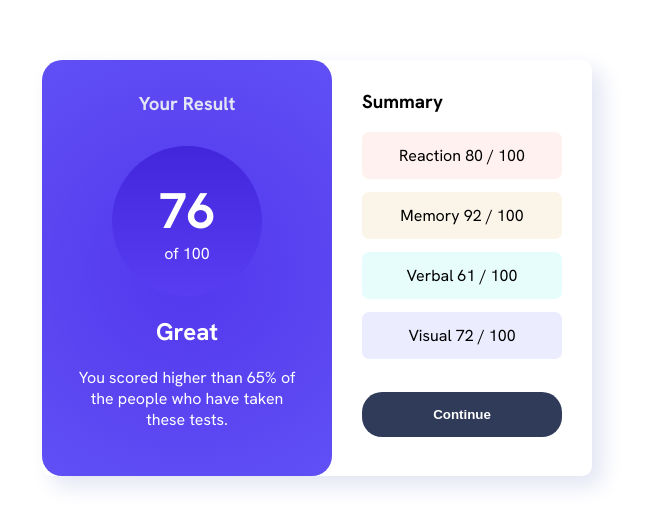
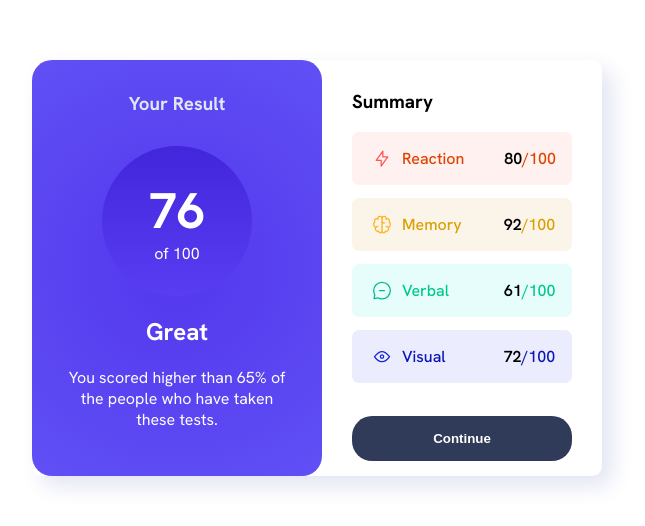
Before and after one commit to MirrorInstinct/results-summary-component-main, a plain HTML site: page index.html in a window 1280 px wide. Shown: the part 132-658 px from the top of the page, without its empty margins (323-968 px from the left). Drawn offline with Linux system fonts and the light colour scheme.

Commit message:
Removed JSON, Had too much trouble progressing

```diff
--- a/index.html
+++ b/index.html
@@ -19,54 +19,36 @@
     <div class = "summary">
       <h3>Summary</h3>
       <div class="summary-results">
-        <p id="reaction"></p>
-        <p id="memory"></p>
-        <p id="verbal"></p>
-        <p id="visual"></p>
-      </div>
+        <div id="reaction">
+          <img src="assets/images/icon-reaction.svg">
+          <p>Reaction</p>
+          <p class="reaction-count"><strong>80</strong>/100</p>
+        </div>
+        <div id="memory">
+          <img src="assets/images/icon-memory.svg">
+          <p>Memory</p>
+          <p class="memory-count"><strong>92</strong>/100</p>
+        </div>
+        <div id="verbal">
+          <img src="assets/images/icon-verbal.svg">
+          <p>Verbal</p>
+          <p class="verbal-count"><strong>61</strong>/100</p>
+        </div>
+        <div id="visual">
+          <img src="assets/images/icon-visual.svg">
+          <p>Visual</p>
+          <p class="visual-count"><strong>72</strong>/100</p>
+        </div>
+        <!-- <p id="memory"><img src="assets/images/icon-memory.svg"> Memory</p>
+        <p id="verbal"><img src="assets/images/icon-verbal.svg"> Verbal</p>
+        <p id="visual"><img src="assets/images/icon-visual.svg"> Visual</p>
+      </div> -->
 
       <button class="continue" type="submit">Continue</button>
     </div>
   </div>
 
-  <script>
-    let summary =
-    `[
-      {
-        "category": "Reaction",
-        "score": 80,
-        "icon": "./assets/images/icon-reaction.svg"
-      },
-      {
-        "category": "Memory",
-        "score": 92,
-        "icon": "./assets/images/icon-memory.svg"
-      },
-      {
-        "category": "Verbal",
-        "score": 61,
-        "icon": "./assets/images/icon-verbal.svg"
-      },
-      {
-        "category": "Visual",
-        "score": 72,
-        "icon": "./assets/images/icon-visual.svg"
-      }
-    ]`
-    let obj = JSON.parse(summary);
-
-    // const image = new Image();
-    // image.src = "assets/images/icon-reaction.svg";
-    // document.getElementById("reaction").appendChild(image);
-
-    document.getElementById("reaction").innerHTML = obj[0]["category"] + " " + obj[0]["score"] + " / 100";
-    document.getElementById("memory").innerHTML = obj[1]["category"] + " " + obj[1]["score"] + " / 100";
-    document.getElementById("verbal").innerHTML = obj[2]["category"] + " " + obj[2]["score"] + " / 100";
-    document.getElementById("visual").innerHTML = obj[3]["category"] + " " + obj[3]["score"] + " / 100";
-  </script>
-
-
-   <!-- <div class="attribution">
+<!-- <div class="attribution">
     Challenge by <a href="https://www.frontendmentor.io?ref=challenge" target="_blank">Frontend Mentor</a>.
     Coded by <a href="#">Jarol</a>
   </div> -->
--- a/style.css
+++ b/style.css
@@ -59,7 +59,7 @@
 }
 
 .summary {
-    width: 200px;
+    width: 220px;
     padding: 10px 30px;
 }
 
@@ -70,17 +70,110 @@
 #reaction {
     background-color: #fff1ef;
     border-radius: 7px;
-    padding: 13px;
-    text-align: center;
+    color: #df4300;
+    font-weight: 500;
+    display: flex;
+    padding-left: 20px;
     margin: 13px 0;
+}
+
+#reaction img {
+    padding-right: 10px;
+    vertical-align: middle;
+}
+
+.reaction-count {
+    padding-left: 10px;
+}
+.reaction-count strong {
+    padding-left: 30px;
+    font-weight: 600;
+    color: black;
 }
 
 #memory {
     background-color: #fbf5e9;
     border-radius: 7px;
+    color: #dc9e00;
+    font-weight: 500;
+    display: flex;
+    padding-left: 20px;
+    margin: 13px 0;
+}
+
+#memory img {
+    padding-right: 10px;
+    vertical-align: middle;
+}
+
+.memory-count {
+    padding-left: 12px;
+}
+
+.memory-count strong {
+    padding-left: 30px;
+    font-weight: 600;
+    color: black;
+}
+
+#verbal {
+    background-color: #e6fdfb;
+    border-radius: 7px;
+    color: #00c990;
+    font-weight: 500;
+    display: flex;
+    padding-left: 20px;
+    margin: 13px 0;
+}
+
+#verbal img {
+    padding-right: 10px;
+    vertical-align: middle;
+}
+
+.verbal-count {
+    padding-left: 25px;
+}
+
+.verbal-count strong {
+    padding-left: 30px;
+    font-weight: 600;
+    color: black;
+}
+
+#visual {
+    background-color: #ececff;
+    border-radius: 7px;
+    color: #0a15b8;
+    font-weight: 500;
+    display: flex;
+    padding-left: 20px;
+    margin: 13px 0;
+}
+
+#visual img {
+    padding-right: 10px;
+    vertical-align: middle;
+}
+
+.visual-count {
+    padding-left: 28px;
+}
+
+.visual-count strong {
+    padding-left: 30px;
+    font-weight: 600;
+    color: black;
+}
+
+/* #memory {
+    background-color: #fbf5e9;
+    border-radius: 7px;
     padding: 13px;
     text-align: center;
     margin: 13px 0;
+    color: #dc9e00;
+    font-weight: 500;
 }
 
 #verbal {
@@ -89,6 +182,8 @@
     padding: 13px;
     text-align: center;
     margin: 13px 0;
+    color: #00c990;
+    font-weight: 500;
 }
 
 #visual {
@@ -97,7 +192,9 @@
     padding: 13px;
     text-align: center;
     margin: 13px 0;
-}
+    color: #0a15b8;
+    font-weight: 500;
+} */
 
 .continue {
     color: white;
```
